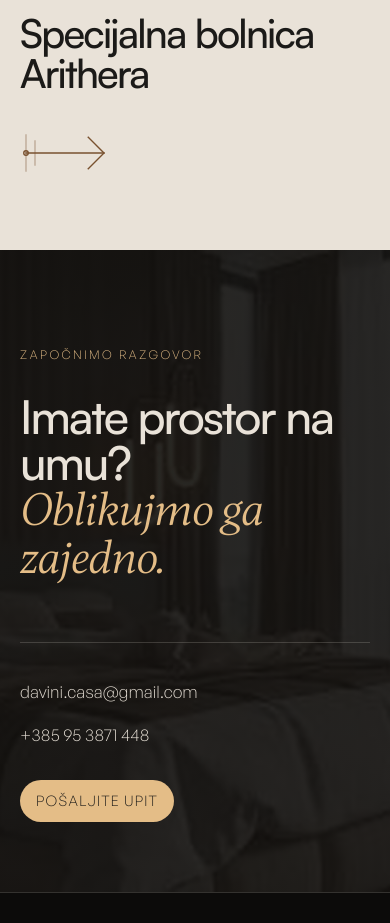
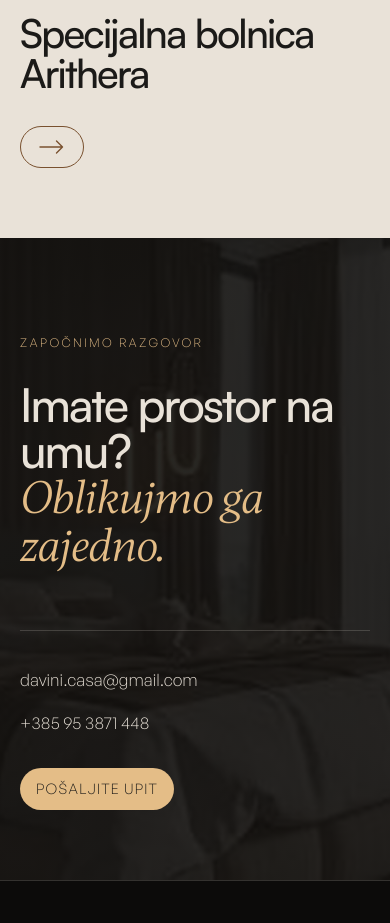
Before and after one commit to tomashina/daviniweb, a Next.js app: page /portfolio/urocentar in a window 390 px wide. Shown: the part 4500-5423 px from the top of the page. Built offline with nearby package versions, Linux system fonts and the light colour scheme.

Commit message:
Simplify next project arrow button

```diff
--- a/app/portfolio/[slug]/page.tsx
+++ b/app/portfolio/[slug]/page.tsx
@@ -145,11 +145,8 @@ export default async function ProjectPage({ params }: ProjectPageProps) {
         <span>Sljedeći projekt</span>
         <strong>{nextProject.title}</strong>
         <span className="next-project-mark" aria-hidden="true">
-          <svg viewBox="0 0 128 72" focusable="false">
-            <path className="next-project-guide" d="M8 12v48M20 20v32" />
-            <path className="next-project-line" d="M8 36h104" />
-            <path className="next-project-head" d="m91 15 21 21-21 21" />
-            <circle cx="8" cy="36" r="3" />
+          <svg viewBox="0 0 48 32" focusable="false">
+            <path d="M8 16h30m-8-8 8 8-8 8" />
           </svg>
         </span>
       </a>
--- a/app/subpages.css
+++ b/app/subpages.css
@@ -752,47 +752,47 @@
 }
 
 .next-project-mark {
+  align-items: center;
   align-self: center;
+  border: 1px solid currentColor;
+  border-radius: 999px;
+  box-sizing: border-box;
   color: var(--bronze-readable);
-  display: block;
-  width: clamp(92px, 9vw, 128px);
+  display: flex;
+  height: 42px;
+  justify-content: center;
+  transition:
+    background-color 220ms ease,
+    color 220ms ease;
+  width: 64px;
 }
 
 .next-project-mark svg {
   display: block;
-  height: auto;
+  height: 24px;
   overflow: visible;
-  width: 100%;
+  width: 36px;
 }
 
-.next-project-mark path,
-.next-project-mark circle {
+.next-project-mark path {
   fill: none;
   stroke: currentColor;
-  stroke-linecap: square;
-  stroke-linejoin: miter;
+  stroke-linecap: round;
+  stroke-linejoin: round;
   stroke-width: 1.4;
+  transition: transform 300ms cubic-bezier(0.22, 1, 0.36, 1);
   vector-effect: non-scaling-stroke;
 }
 
-.next-project-guide {
-  opacity: 0.38;
+.next-project:hover .next-project-mark,
+.next-project:focus-visible .next-project-mark {
+  background: var(--bronze-readable);
+  color: var(--paper);
 }
 
-.next-project-line,
-.next-project-head {
-  transition: transform 500ms cubic-bezier(0.22, 1, 0.36, 1);
-}
-
-.next-project:hover .next-project-line,
-.next-project:focus-visible .next-project-line {
-  transform: scaleX(1.06);
-  transform-origin: left;
-}
-
-.next-project:hover .next-project-head,
-.next-project:focus-visible .next-project-head {
-  transform: translate3d(7px, 0, 0);
+.next-project:hover .next-project-mark path,
+.next-project:focus-visible .next-project-mark path {
+  transform: translate3d(3px, 0, 0);
 }
 
 @media (max-width: 1100px) {
@@ -988,7 +988,7 @@
 
   .next-project-mark {
     margin-top: 8px;
-    width: 96px;
+    width: 64px;
   }
 
   .project-gallery figure,
```
